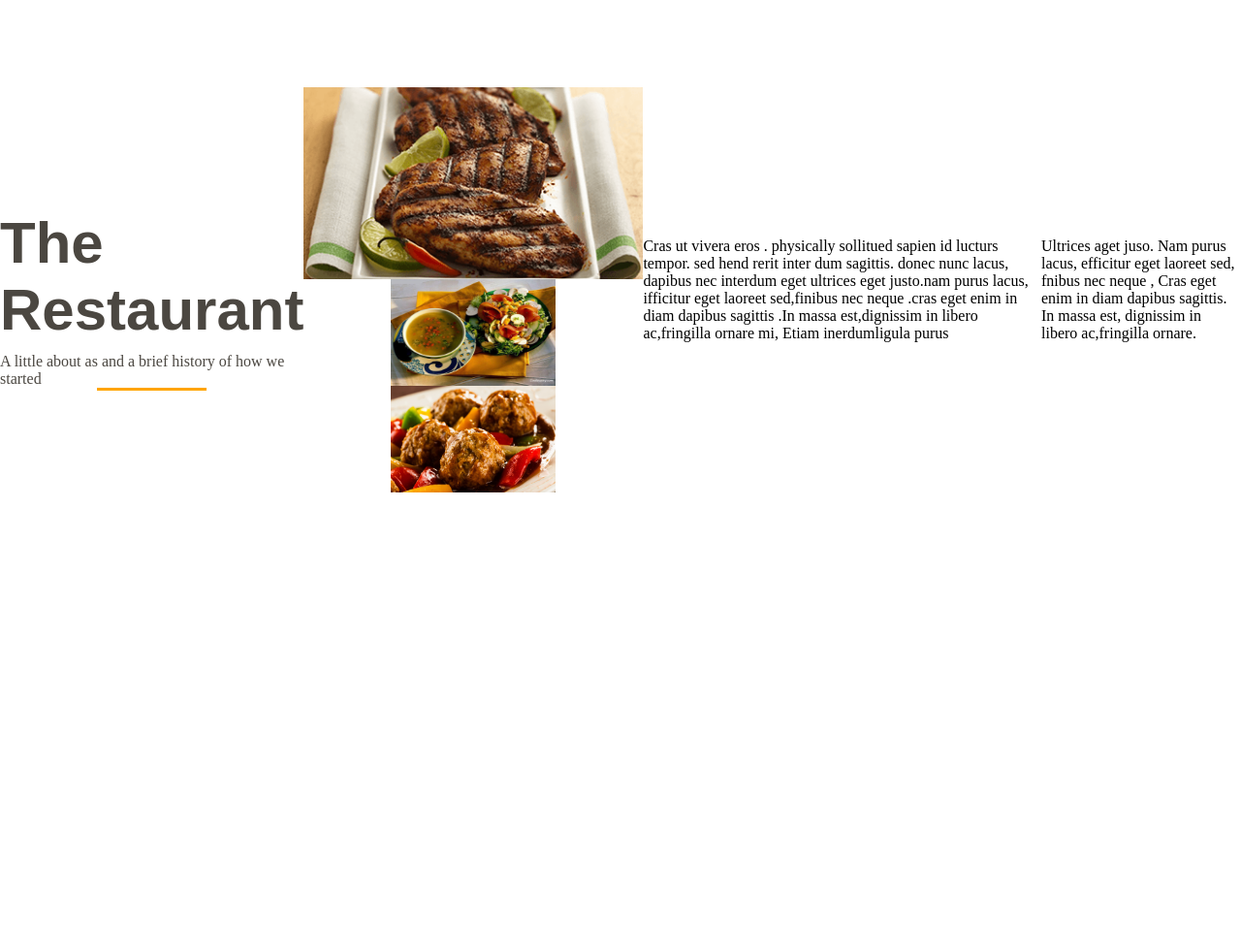
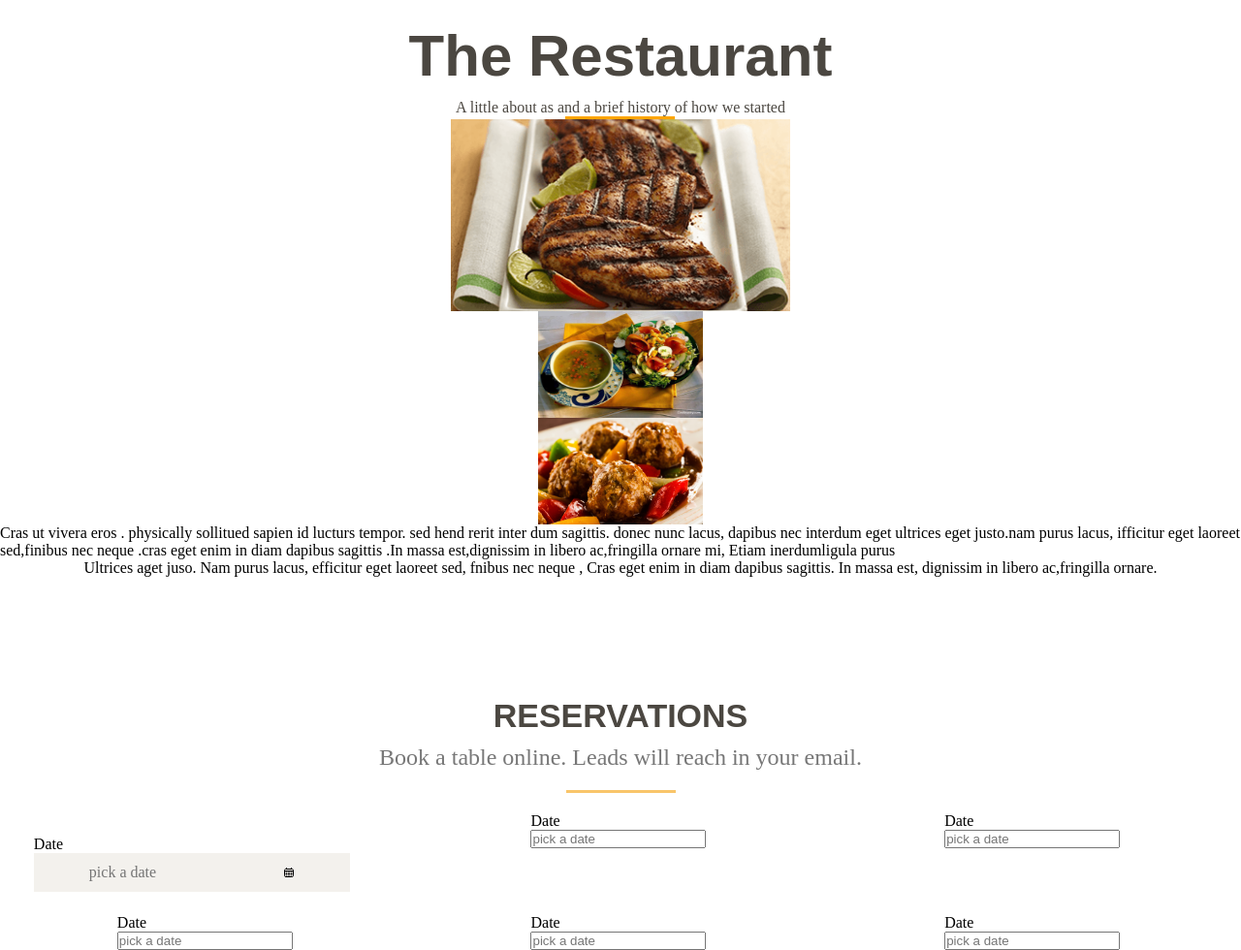
Before and after one commit to muhammadumarbaloch965-dev/classes, a plain HTML site: page index.html in a window 1280 px wide. Shown: the part 901-1881 px from the top of the page at 97% size. Before the commit the page ends 1600 px from the top, so only its background shows below. Drawn offline with Linux system fonts and the light colour scheme.

Commit message:
first repo

```diff
--- a/index.html
+++ b/index.html
@@ -65,32 +65,107 @@
             <img src="/img/hero-logo.png" alt="" class="hero-logo">
             <h1>DELICOUS FOOD</h1>
             <p class="white">Tomato is a deltious resturant website</p>
-              <!-- <img src="/img/arrow-down.png" alt="" height="58" width="35" > -->
+            <!-- <img src="/img/arrow-down.png" alt="" height="58" width="35" > -->
         </section>
 
-        <section class="empty-section" >
-            <div >
+        <section class="empty-section">
+            <div>
                 <h1 class="brief">The Restaurant</h1>
                 <p class="brief">A little about as and a brief history of how we started</p>
                 <p class="line"> </p>
 
 
             </div>
+
+
             <div class="hero">
-                <div>
-                    <img src="/img/thumb1.png" alt="" height="198.3" width="350"> </div>
-                    <div class="img">
+                <div class="images">
 
+                    <img src="/img/thumb1.png" alt="" height="198.3" width="350">
+
+                    <div class="small-images">
                         <img src="/img/pic2.jpg" alt="" height="110.3" width="170">
                         <img src="/img/pic3.jpg" alt="" height="110.3" width="170">
                     </div>
+                </div>
+
+                <p>Cras ut vivera eros . physically sollitued sapien id lucturs tempor. sed hend rerit inter dum
+                    sagittis.
+                    donec nunc lacus, dapibus nec interdum eget ultrices eget justo.nam purus lacus, ifficitur eget
+                    laoreet
+                    sed,finibus nec neque .cras eget enim in diam dapibus sagittis .In massa est,dignissim in libero
+                    ac,fringilla ornare mi, Etiam inerdumligula purus</p>
+                <p>Ultrices aget juso. Nam purus lacus, efficitur eget laoreet sed, fnibus nec neque , Cras eget enim in
+                    diam dapibus sagittis. In massa est, dignissim in libero ac,fringilla ornare.</p>
+
+            </div>
+
+
+            </div>
+        </section>
+
+        <!-- DRY => do not repeat yourself -->
+
+        <section class="reservations">
+            <!-- section header -->
+            <div class="section-header">
+                <h1>RESERVATIONS</h1>
+                <p>Book a table online. Leads will reach in your email.</p>
+                <p class="heading-dash"></p>
+            </div>
+
+            <div class="reservation-input-grid">
+                <div class="reservation-inputs">
+                    <p>Date</p>
+                    <div>
+                        <input type="text" placeholder="pick a date">
+                        <img src="/img/calendar-days-svgrepo-com.svg" alt="calendar icon" height="12" width="12">
+                    </div>
+                </div>
+                <div>
+                    <p>Date</p>
+                    <div>
+                        <input type="text" placeholder="pick a date">
+                        <img src="" alt="">
+                    </div>
 
                 </div>
+                <div>
+                    <p>Date</p>
+                    <div>
+                        <input type="text" placeholder="pick a date">
+                        <img src="" alt="">
+                    </div>
 
-                    <p>Cras ut vivera eros . physically sollitued sapien id lucturs tempor. sed hend rerit inter dum sagittis. donec nunc lacus, dapibus nec interdum eget ultrices eget justo.nam purus lacus, ifficitur eget laoreet sed,finibus nec neque .cras eget enim in diam dapibus sagittis .In massa est,dignissim in libero ac,fringilla ornare mi, Etiam inerdumligula purus</p>
-                    <p>Ultrices aget juso. Nam purus lacus, efficitur eget laoreet sed, fnibus nec neque , Cras eget enim in diam dapibus sagittis. In massa est, dignissim in libero ac,fringilla ornare.</p>
+                </div>
+                <div>
+                    <p>Date</p>
+                    <div>
+                        <input type="text" placeholder="pick a date">
+                        <img src="" alt="">
+                    </div>
+
+                </div>
+                <div>
+                    <p>Date</p>
+                    <div>
+                        <input type="text" placeholder="pick a date">
+                        <img src="" alt="">
+                    </div>
+
+                </div>
+                <div>
+                    <p>Date</p>
+                    <div>
+                        <input type="text" placeholder="pick a date">
+                        <img src="" alt="">
+                    </div>
+
+                </div>
             </div>
+
         </section>
+
     </main>
 
 </body>
--- a/style.css
+++ b/style.css
@@ -17,7 +17,7 @@ body {
 
 header {
     position: absolute;
-    padding-right:50px;
+    padding-right: 50px;
     padding-left: 120px;
     top: 0;
     height: 70px;
@@ -34,13 +34,15 @@ header {
 
 
 }
-.cart{
+
+.cart {
     display: flex;
     align-items: center;
     justify-content: center;
     gap: 5px;
 }
-.cart-num{
+
+.cart-num {
     display: flex;
     justify-content: center;
     align-items: center;
@@ -97,7 +99,7 @@ h1 {
     margin: 20px 0px 10px;
 }
 
-.empty-section{
+.empty-section {
     height: 100vh;
     width: 100vw;
     color: black;
@@ -105,17 +107,21 @@ h1 {
     display: flex;
     justify-content: center;
     align-items: center;
+    flex-direction: column;
 
 }
-.empty-section div{
+
+.empty-section div {
     display: flex;
     justify-content: center;
     align-items: center;
     flex-direction: column;
 }
-.brief{
+
+.brief {
     color: #4B4741;
 }
+
 .line {
 
     height: 3px;
@@ -124,17 +130,93 @@ h1 {
 
 
 }
-.hero{
-    display: flex;
-    justify-content:center ;
-    align-items: center;
-    flex-direction: column;
 
-}
-.img{
+.hero {
+    width: 100%;
     display: flex;
     justify-content: center;
     align-items: center;
+    flex-direction: column;
+}
+
+.images {
+    width: 100%;
+    display: flex;
+    justify-content: center;
+    align-items: center;
+    flex-direction: column;
+}
+
+.small-images {
+    /* width: 100%; */
     flex-direction: row;
+    max-width: 800px;
+    display: flex;
+    justify-content: center;
+    align-items: center;
+}
 
+
+/* reservations section */
+.reservations {
+    width: 100%;
+    height: 100%;
+    display: flex;
+    justify-content: center;
+    align-items: center;
+    flex-direction: column;
 }
+
+.section-header {
+    width: 100%;
+    display: flex;
+    justify-content: center;
+    align-items: center;
+    flex-direction: column ;
+}
+
+.section-header h1 {
+    color: #4B4741;
+    font-size: 34px;
+}
+
+.section-header p {
+    font-size: 24px;
+    color: #777777;
+}
+
+
+.heading-dash {
+    margin: 20px 0;
+    height: 3px;
+    width: 113px;
+    background-color: #f9c56a;
+}
+
+.reservation-input-grid {
+    width: 100%;
+    display: grid;
+    grid-template-columns: 1fr 1fr 1fr;
+    justify-items: center;
+}
+
+.reservation-inputs {
+    height: 105px;
+    width: 357px;
+    display: flex;
+    justify-content: center;
+    align-items: start;
+    flex-direction: column;
+}
+
+.reservation-inputs input {
+    all: unset;
+}
+.reservation-inputs div {
+    background-color: #f3f1ed;
+    height: 40px;
+    width: 326px;
+    display: flex;
+    justify-content: center;
+    align-items: center;
+}
```
Also changed, not shown: img/calendar-days-svgrepo-com.svg (added).
